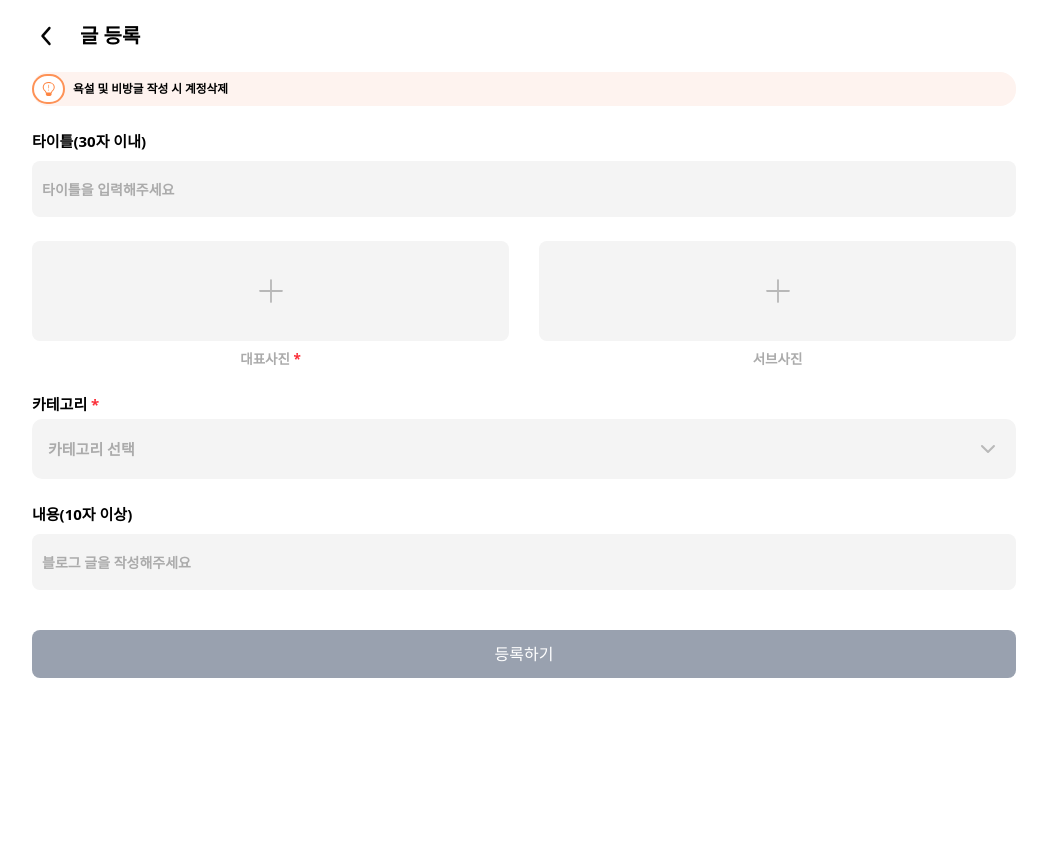
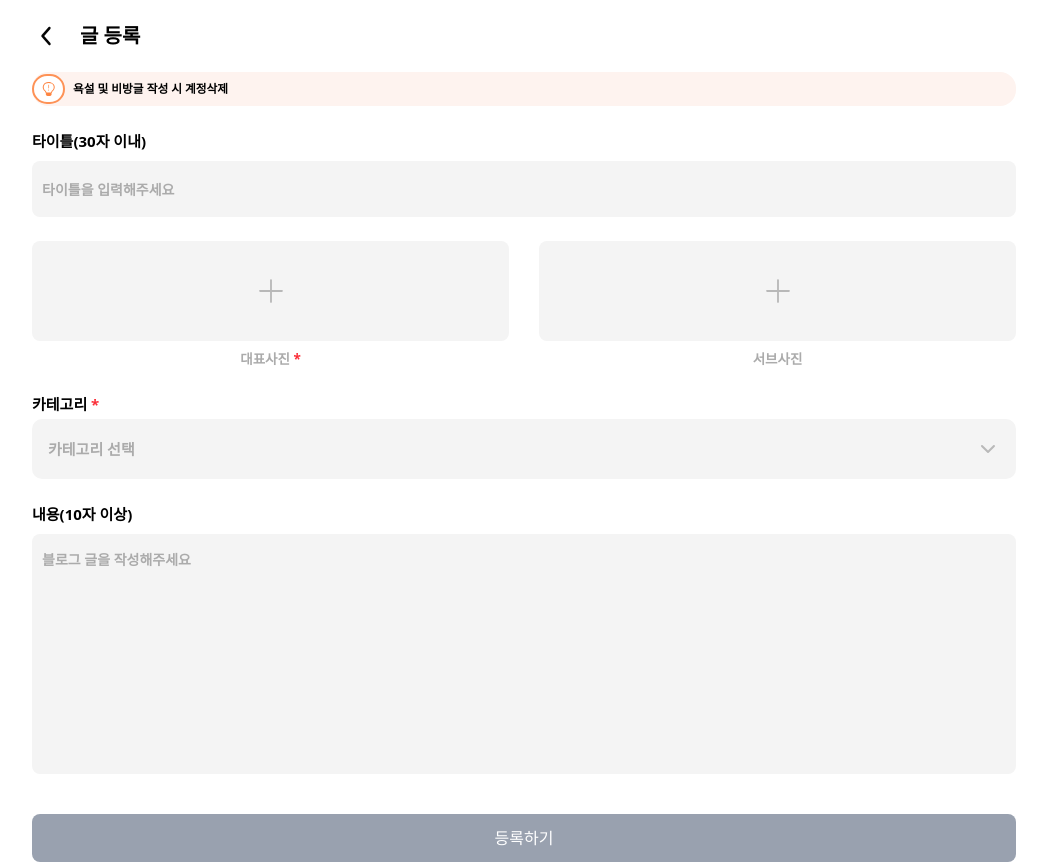
Before and after one commit to 0dytpq0/L-league-FE-Interview, a Next.js app: page /create in a window 1280 px wide. Shown: the whole page, without its empty margins (116-1163 px from the left). Before the commit the page ends 800 px from the top, so only its background shows below. Built offline with nearby package versions, Linux system fonts and the light colour scheme.

Commit message:
design : 글 등록 페이지 textarea ui 구현

```diff
--- a/package.json
+++ b/package.json
@@ -27,7 +27,9 @@
     "@types/react-dom": "^19",
     "eslint": "^9",
     "eslint-config-next": "15.3.0",
+    "tailwind-scrollbar": "^4.0.2",
     "tailwindcss": "^4",
+    "tailwindcss-scrollbar": "^0.1.0",
     "typescript": "^5"
   }
 }
--- a/src/app/(afterLogin)/create/page.tsx
+++ b/src/app/(afterLogin)/create/page.tsx
@@ -7,6 +7,7 @@ import SelectBox from "@/app/(afterLogin)/_component/CategorySelect";
 import Header from "@/app/_component/Header";
 import { NOTICE_MESSAGE } from "@/constants/message";
 import { useState } from "react";
+import TextArea from "@/app/_component/TextArea";
 
 export default function Create() {
   const [mainImage, setMainImage] = useState<File | null>(null);
@@ -79,7 +80,7 @@ export default function Create() {
           onChange={handleCategoryChange}
           required
         />
-        <Input
+        <TextArea
           id="content"
           label="내용(10자 이상)"
           placeholder="블로그 글을 작성해주세요"
--- /dev/null
+++ b/src/app/_component/TextArea.tsx
@@ -0,0 +1,38 @@
+"use client";
+
+import { cn } from "@/utils/cn";
+import { TextareaHTMLAttributes } from "react";
+
+interface TextAreaProps extends TextareaHTMLAttributes<HTMLTextAreaElement> {
+  id: string;
+  label: string;
+  labelClassName?: string;
+  textareaClassName?: string;
+}
+
+export default function TextArea({
+  id,
+  label,
+  labelClassName = "",
+  textareaClassName = "",
+  ...props
+}: TextAreaProps) {
+  return (
+    <div className="flex flex-col gap-2">
+      <label
+        htmlFor={id}
+        className={cn("text-[15px] font-bold", labelClassName)}
+      >
+        {label}
+      </label>
+      <textarea
+        id={id}
+        className={cn(
+          "h-[240px] bg-input py-4 px-[10px] rounded-lg text-gray font-bold focus:outline-none placeholder:text-gray placeholder:text-sm placeholder:font-bold resize-none overflow-auto scrollbar",
+          textareaClassName
+        )}
+        {...props}
+      />
+    </div>
+  );
+}
--- a/src/app/globals.css
+++ b/src/app/globals.css
@@ -14,4 +14,22 @@
   body {
     @apply h-dvh w-dvw max-w-[1024px] mx-auto;
   }
+  .scrollbar::-webkit-scrollbar {
+    width: 13px;
+  }
+
+  .scrollbar::-webkit-scrollbar-track {
+    border-radius: 100vh;
+    background: #f4f4f4;
+  }
+
+  .scrollbar::-webkit-scrollbar-thumb {
+    background: #b5b5b5;
+    border-radius: 100vh;
+  }
+
+  .scrollbar::-webkit-scrollbar-thumb:hover {
+    background: #ababab;
+    cursor: pointer;
+  }
 }
--- /dev/null
+++ b/tailwind.config.js
@@ -0,0 +1,21 @@
+/** @type {import('tailwindcss').Config} */
+module.exports = {
+  content: [
+    "./src/pages/**/*.{js,ts,jsx,tsx,mdx}",
+    "./src/components/**/*.{js,ts,jsx,tsx,mdx}",
+    "./src/app/**/*.{js,ts,jsx,tsx,mdx}",
+  ],
+  theme: {
+    extend: {
+      colors: {
+        input: "#F7F7F7",
+        gray: "#B8B8B8",
+      },
+      backgroundColor: {
+        input: "#F7F7F7",
+      },
+    },
+  },
+  // eslint-disable-next-line @typescript-eslint/no-require-imports
+  plugins: [require("tailwindcss-scrollbar")],
+};
```
Also changed, not shown: 1 other file (tests, documents, lock files or other folders).
